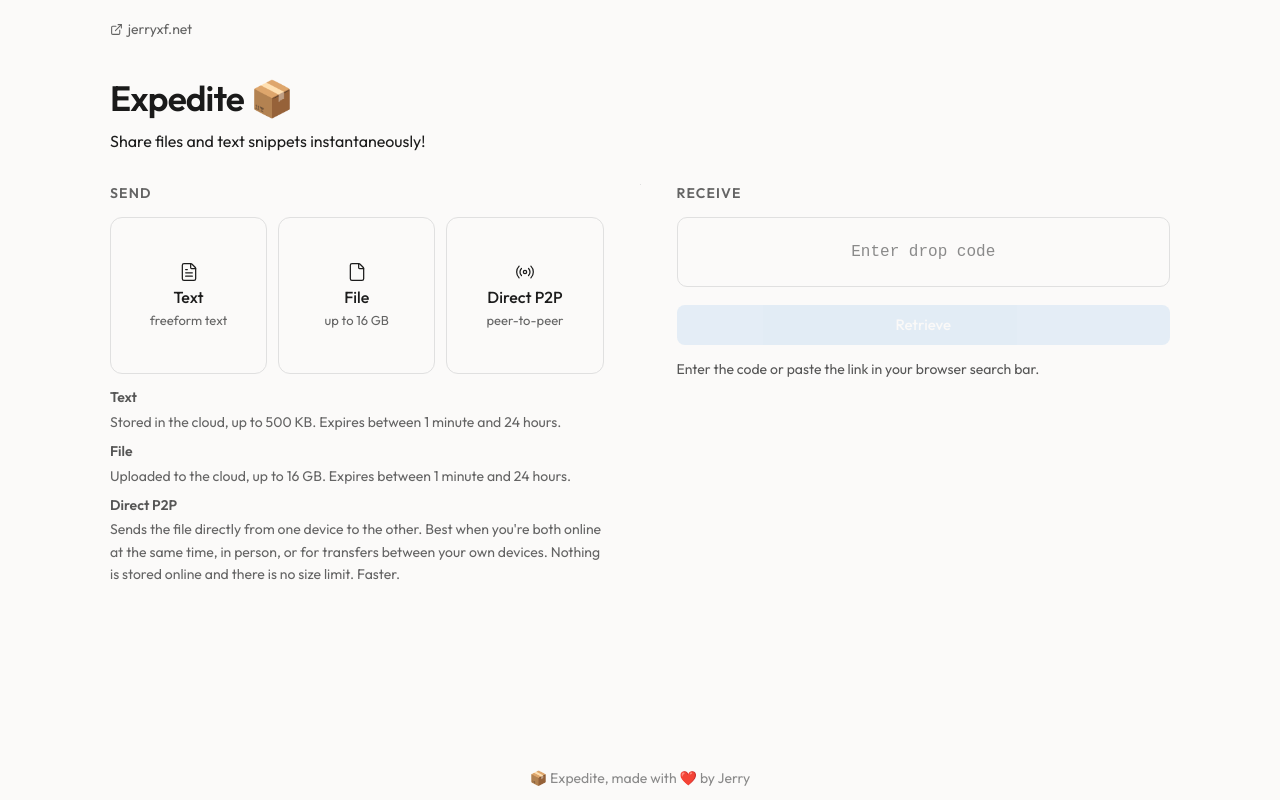
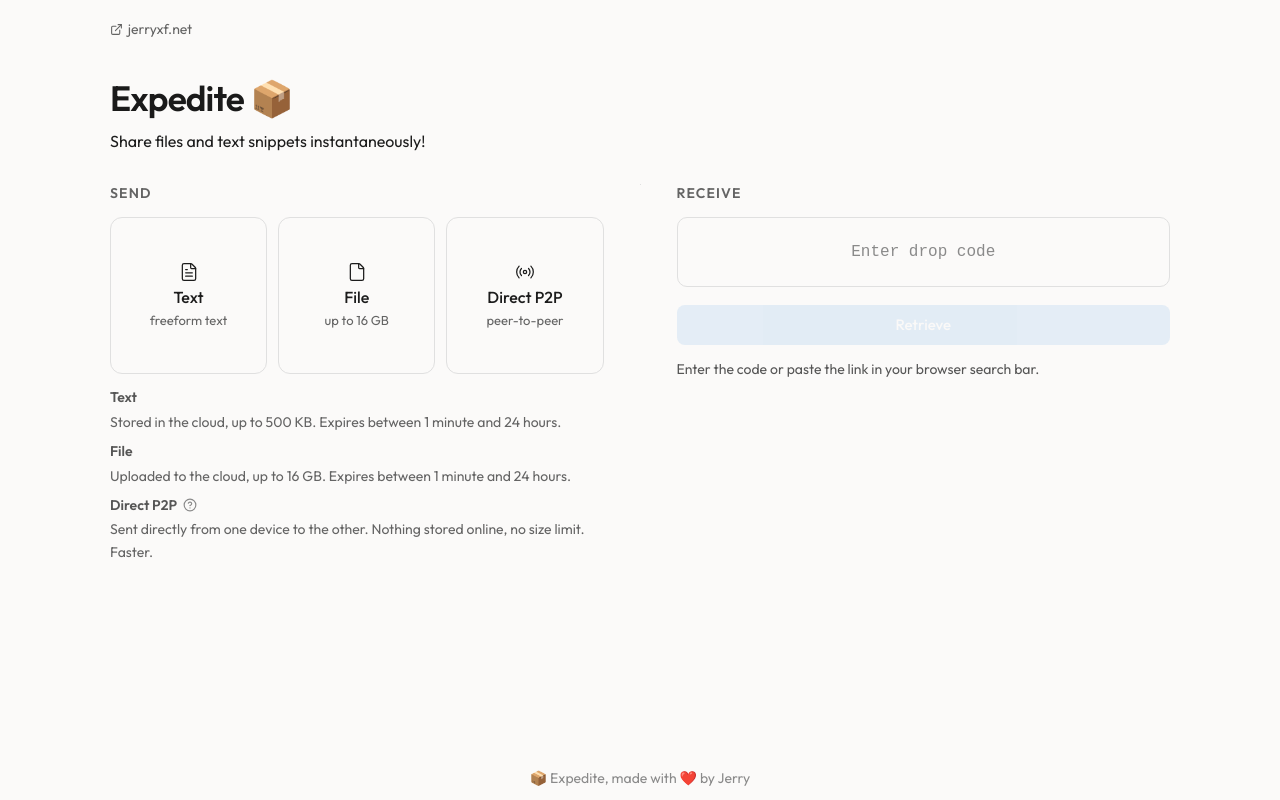
Before and after one commit to jerryxfu/jerrydev, a React (Vite) app: page /expedite in a window 1280 px wide. Built offline with nearby package versions, Linux system fonts and the light colour scheme; no server answers.

Commit message:
add file vs direct p2p comparison

```diff
--- a/src/pages/ExpeditePage/views/LandingView.scss
+++ b/src/pages/ExpeditePage/views/LandingView.scss
@@ -44,9 +44,60 @@
 }
 
 .expedite_mode-term {
+    display: flex;
+    align-items: center;
+    gap: 0.15rem;
     font-size: var(--fs-smm);
     font-weight: 600;
     color: var(--text-3);
+}
+
+// Question mark beside a mode name. The padding is the touch target (~28px);
+// the negative margin pulls it back out of the layout so the icon still sits
+// tight against the label and the row keeps its original height.
+.expedite_help-toggle {
+    display: inline-flex;
+    align-items: center;
+    justify-content: center;
+    padding: 0.4rem;
+    margin: -0.4rem -0.4rem -0.4rem -0.15rem;
+    border: 0;
+    border-radius: 50%;
+    background: transparent;
+    color: var(--text-5);
+    cursor: pointer;
+    transition: color 0.15s;
+
+    &:hover,
+    &[aria-expanded="true"] {
+        color: var(--text-2);
+    }
+}
+
+.expedite_help-panel {
+    margin-top: 0.55rem;
+    padding: 0.7rem 0.85rem;
+    border: 1px solid var(--border);
+    // Accent edge instead of a caret: --surface is translucent, so a rotated
+    // square would let the panel's own border show through it.
+    border-left: 2px solid color-mix(in srgb, var(--primary) 60%, transparent);
+    border-radius: 8px;
+    background: var(--surface);
+    color: var(--text-3);
+
+    p {
+        margin: 0;
+        line-height: 1.6;
+
+        + p {
+            margin-top: 0.55rem;
+        }
+    }
+
+    strong {
+        color: var(--text-2);
+        font-weight: 600;
+    }
 }
 
 .expedite_mode-desc {
--- a/src/pages/ExpeditePage/views/LandingView.tsx
+++ b/src/pages/ExpeditePage/views/LandingView.tsx
@@ -1,4 +1,5 @@
-import {File, FileText, MonitorSmartphone, Radio} from "lucide-react";
+import {type ReactNode, useState} from "react";
+import {CircleQuestionMark, File, FileText, MonitorSmartphone, Radio} from "lucide-react";
 import {type DropType} from "../types.ts";
 import "./LandingView.scss";
 
@@ -12,7 +13,11 @@ interface LandingViewProps {
     p2pSupported: boolean;
 }
 
-const TILES: { type: DropType; label: string; note: string; desc: string; icon: typeof File }[] = [
+// `help` is the long-form answer behind the question mark. Optional because only
+// the mode people actually have to choose between needs one.
+const TILES: {
+    type: DropType; label: string; note: string; desc: string; icon: typeof File; help?: ReactNode;
+}[] = [
     {
         type: "text", label: "Text", note: "freeform text", icon: FileText,
         desc: "Stored in the cloud, up to 500 KB. Expires between 1 minute and 24 hours.",
@@ -23,13 +28,30 @@ const TILES: { type: DropType; label: string; note: string; desc: string; icon:
     },
     {
         type: "p2p", label: "Direct P2P", note: "peer-to-peer", icon: Radio,
-        desc: "Sends the file directly from one device to the other. Best when you're both online at the same time, in person, or for transfers between your own devices. Nothing is stored online and there is no size limit. Faster.",
+        desc: "Sent directly from one device to the other. Nothing stored online, no size limit. Faster.",
+        help: (
+            <>
+                <p>
+                    <strong>File</strong> is the "Google Drive" approach: the file is uploaded first, then you send a link, and the other person
+                    downloads it whenever they get around to it. Use this when you're sending it off and getting on with your day.
+                </p>
+                <p>
+                    <strong>Direct P2P</strong> is the "AirDrop" approach: there's no upload step; the transfer happens live while both tabs are open.
+                    Use this when you're both at your devices right now, or when you're moving something between your own.
+                </p>
+            </>
+        ),
     },
 ];
 
 export default function LandingView(
     {onSelect, code, setCode, error, loading, onRetrieve, p2pSupported}: LandingViewProps
 ) {
+    // Which mode's help panel is expanded, if any. A plain disclosure rather
+    // than a hover tooltip: hover has no touch equivalent, and this much text
+    // in a floating bubble would run off the side of a phone.
+    const [openHelp, setOpenHelp] = useState<DropType | null>(null);
+
     return (
         <div className="expedite_landing">
             {/* --- Send --- */}
@@ -51,10 +73,33 @@ export default function LandingView(
                 </div>
 
                 <dl className="expedite_landing-modes">
-                    {TILES.map(({type, label, desc}) => (
+                    {TILES.map(({type, label, desc, help}) => (
                         <div key={type} className="expedite_mode">
-                            <dt className="expedite_mode-term">{label}</dt>
-                            <dd className="expedite_mode-desc">{desc}</dd>
+                            <dt className="expedite_mode-term">
+                                {label}
+                                {help && (
+                                    <button
+                                        type="button"
+                                        className="expedite_help-toggle"
+                                        aria-expanded={openHelp === type}
+                                        aria-controls={`expedite-help-${type}`}
+                                        aria-label={`Which mode should I use? (${label})`}
+                                        onClick={() => setOpenHelp(openHelp === type ? null : type)}
+                                    >
+                                        <CircleQuestionMark size={14} strokeWidth={2} />
+                                    </button>
+                                )}
+                            </dt>
+                            {/* The panel lives inside the <dd>: a <div> in a <dl>
+                                may only group a <dt> with its <dd>. */}
+                            <dd className="expedite_mode-desc">
+                                {desc}
+                                {help && openHelp === type && (
+                                    <div className="expedite_help-panel" id={`expedite-help-${type}`}>
+                                        {help}
+                                    </div>
+                                )}
+                            </dd>
                         </div>
                     ))}
                 </dl>
```
